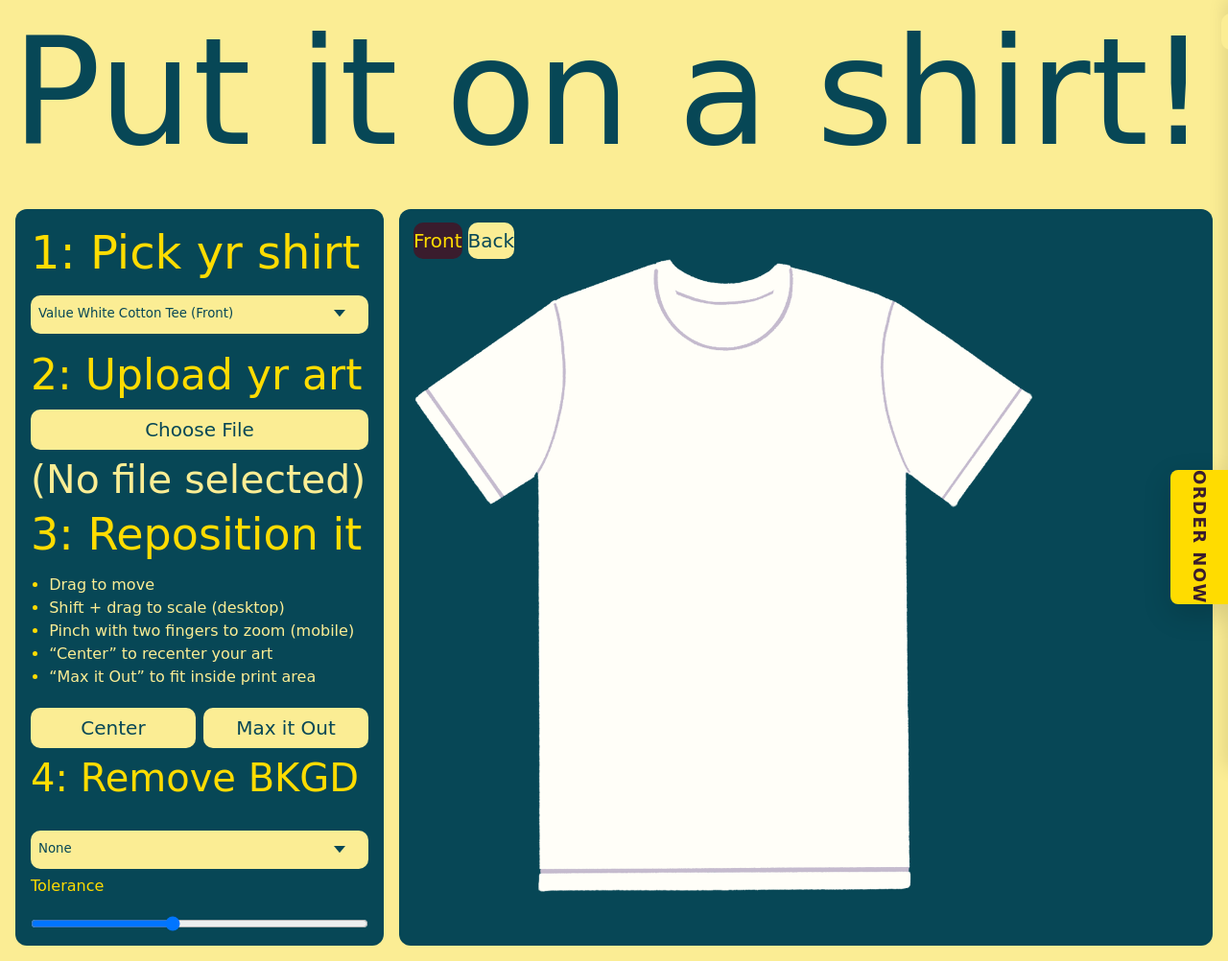
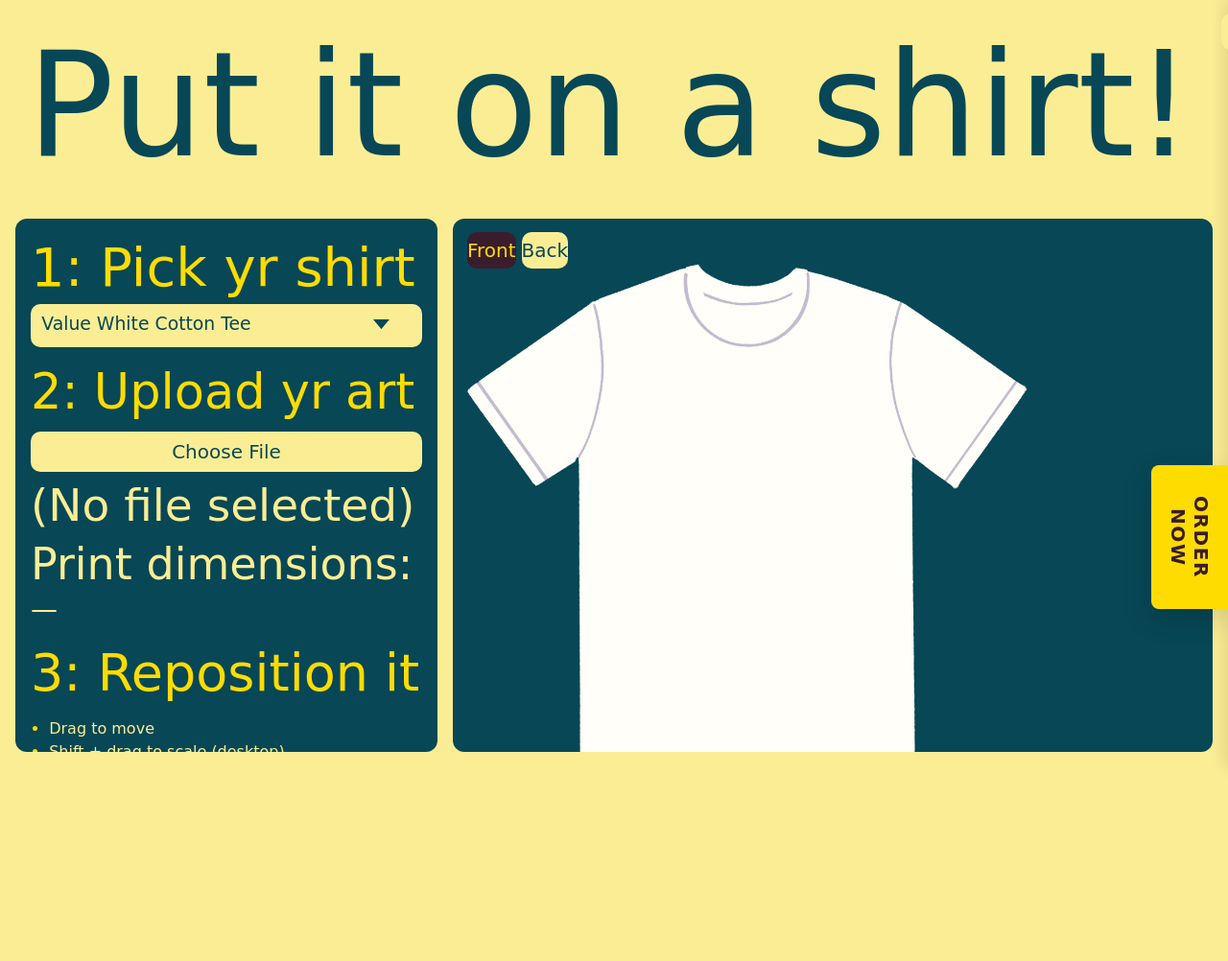
Before and after one commit to gorilla-screenprinting/QuickTees, a website: page docs/index.html in a window 1280 px wide. Shown: the whole page at 96% size. After the commit the page ends 800 px from the top, so only its background shows below. Drawn offline with Linux system fonts and the light colour scheme; no server answers; a web font is replaced by a local one.

Commit message:
made some styling/formatting tweaks for different viewport sizes

```diff
--- a/docs/index.html
+++ b/docs/index.html
@@ -65,17 +65,6 @@
       </div>
     </div>
 
-
-    <!-- Placement -->
-    <div class="qt-op-field">
-      <label>Placement</label>
-      <div class="qt-op-row" role="radiogroup" aria-label="Placement">
-        <label><input type="radio" name="qtPlacement" id="qtPlacementFront" value="front" checked> Front</label>
-        <label style="margin-left: 1rem;"><input type="radio" name="qtPlacement" id="qtPlacementBack" value="back">
-          Back</label>
-      </div>
-    </div>
-
     <!-- Notes -->
     <div class="qt-op-field">
       <label for="qtNotes">Notes (optional)</label>
@@ -107,6 +96,7 @@
     <span class="qt-panel-handle__text">ORDER NOW</span>
   </button>
 
+  <div class="page-shell">
     <div class="fitline-wrap">
       <h1 class="fitline">
         <span>Put it on a shirt!</span>
@@ -115,7 +105,7 @@
 
     <div class="app">
       <aside class="panel" aria-label="Controls">
-      <div class="field">
+        <div class="field field-inline">
           <label for="blankSelect" class="field-label fitline">1: Pick yr shirt</label>
           <!-- BagelSelect: BLANKS (keeps your #blankSelect for app.js) -->
           <div class="bagel-select" data-name="blank">
@@ -135,6 +125,10 @@
         <button type="button" id="artFileBtn" class="primary">Choose File</button>
         <div id="artFileName" class="muted fitline">(No file selected)</div>
 
+        <div class="field">
+          <label class="muted fitline">Print dimensions:</label>
+          <div id="sizeReadout" class="muted">—</div>
+        </div>
 
         <div class="field">
           <h1 class="fitline">3: Reposition it</h1>
@@ -184,10 +178,7 @@
             <input id="bgFeather" type="range" min="0" max="3" step="1" value="1" />
           </div>
 
-        <div class="field">
-          <label class="fitline">Print dimensions:</label>
-          <div id="sizeReadout" class="muted">—</div>
-        </div>
+
 
       </aside>
 
@@ -205,6 +196,7 @@
         </div>
       </main>
     </div>
+  </div>
 
   <script defer src="./config/tiers.js"></script>
   <script defer src="./js/bagel-select.js"></script>
--- a/docs/js/bagel-select.js
+++ b/docs/js/bagel-select.js
@@ -14,6 +14,8 @@
     const isOpen = () => root.hasAttribute('aria-open');
 
     function currentIndex(){
+      const hot = options.findIndex(o => o.getAttribute('aria-current') === 'true');
+      if (hot >= 0) return hot;
       const v = nat.value;
       return Math.max(0, options.findIndex(o => o.dataset.value === v));
     }
@@ -29,6 +31,7 @@
         const text = options[idx].textContent;
         lab.textContent = text;
         nat.value = v;
+        setActive(idx);
         if (fireChange) nat.dispatchEvent(new Event('change', {bubbles:true}));
       }
     }
--- a/docs/style.css
+++ b/docs/style.css
@@ -12,7 +12,7 @@
   --radius-sm: 8px;
   --gap: 16px;
   --shadow: 0 10px 20px rgba(0, 0, 0, .18);
-  --control-h: 2.6rem;
+  --control-h: 2.8rem;
   --arrow-w: .9em;
   --pad-x: .6em;
   --panel-w: clamp(360px, 50vw, 560px);
@@ -39,7 +39,7 @@
 
 html,
 body {
-  height: 100%;
+  min-height: 100%;
 }
 
 body {
@@ -49,6 +49,13 @@ body {
   -webkit-font-smoothing: antialiased;
   -moz-osx-font-smoothing: grayscale;
   text-rendering: optimizeLegibility;
+  margin: 0;
+  padding: var(--gap);
+  height: 100dvh;
+  min-height: 100dvh;
+  display: flex;
+  flex-direction: column;
+  gap: var(--gap);
 }
 
 h1 {
@@ -114,19 +121,38 @@ h1 {
 /* ========================
    Layout
 ======================== */
+.page-shell {
+  width: min(1400px, 100%);
+  margin: 0 auto;
+  display: flex;
+  flex-direction: column;
+  gap: var(--gap);
+  flex: 1 1 0;   /* keep it a flex child that fills the body */
+  min-height: 0; /* allow children to shrink within the viewport */
+}
+
+
 .app {
   display: grid;
-  grid-template-columns: clamp(320px, 30vw, 440px) 1fr;
+  grid-template-columns: clamp(320px, 35vw, 440px) 1fr;
+  grid-template-rows: minmax(0, 1fr);
   gap: var(--gap);
-  height: 100%;
-  padding: var(--gap);
+  align-items: stretch;
+  flex: 1 1 0;
+
+  min-height: 0;
+  padding: 0;
+  overflow: hidden;
 }
+
 
 .stage {
   position: relative;
   background: var(--panel);
   border-radius: var(--radius);
   overflow: hidden;
+  height: 100%;
+  min-height: 0;
 }
 
 #stage {
@@ -143,10 +169,12 @@ h1 {
   background: var(--panel);
   border-radius: var(--radius);
   padding: var(--gap);
+  height: 100%;
+  min-height: 0;
   overflow: auto;
 }
 
-.panel :where(h1, h2, label) {
+.panel :where(h1, h2,) {
   margin-bottom: 12px;
   color: var(--ink);
 }
@@ -294,6 +322,8 @@ select option {
 .bagel-select {
   position: relative;
   font-family: inherit;
+  --bagel-h: var(--control-h);
+  --bagel-font: clamp(15px, calc(var(--bagel-h) * 0.42), 20px);
 }
 
 .bagel-trigger {
@@ -302,14 +332,16 @@ select option {
   align-items: center;
   justify-content: space-between;
   gap: .6em;
-  padding: .55em calc(var(--pad-x) + var(--arrow-w) + .3em) .7em var(--pad-x);
+  padding: .5em calc(var(--pad-x) + var(--arrow-w) + .3em) .65em var(--pad-x);
   border: none;
   border-radius: 10px;
   background: var(--bg);
   color: var(--panel);
-  line-height: 1.18;
+  line-height: 1.2;
   cursor: pointer;
-  min-height: 3em;
+  font-size: var(--bagel-font);
+  font-weight: 400;
+  min-height: var(--bagel-h);
 }
 
 .bagel-trigger:focus-visible {
@@ -326,8 +358,8 @@ select option {
 
 .bagel-list {
   position: absolute;
-  inset: auto 0 0 0;
-  transform: translateY(4px);
+  inset: calc(100% + 4px) 0 auto 0;
+  transform: none;
   max-height: 240px;
   overflow: auto;
   background: var(--bg);
@@ -366,17 +398,37 @@ select option {
   display: none;
 }
 
+.bagel-list li:hover {
+  background: var(--accent);
+  color: var(--ink);
+}
+.bagel-list li:active {
+  background: var(--ink);
+  color: var(--panel);
+}
+
+.bagel-list li:focus-visible {
+  outline: 2px solid var(--accent);
+  outline-offset: 2px;
+}
+
+#sizeReadout {
+  font-size: clamp(12px, 10vw, 28px);
+}
+
+
 /* ========================
    Mobile
 ======================== */
-@media (max-width:900px) {
+@media (max-width:800px) {
   .app {
     grid-template-columns: 1fr;
-    height: 100dvh;
+    grid-auto-rows: auto;
   }
 
   .stage {
-    height: calc(100dvh - 500px);
+    height: auto;
+    min-height: 50vh;
   }
 }
 
@@ -508,8 +560,8 @@ select option {
   top: 70%;
   right: 0;
   transform: translateY(-50%);
-  width: 60px;
-  height: 140px;
+  width: 80px;
+  height: 150px;
   border: none;
   border-radius: 8px 0 0 8px;
   background: var(--ink, #111);
@@ -519,7 +571,30 @@ select option {
   z-index: 10000;
   transition: right 240ms ease;
   outline: none;
+  overflow: hidden; /* contain glimmer */
   -webkit-tap-highlight-color: transparent;
+}
+
+.qt-panel-handle::after {
+  content: "";
+  position: absolute;
+  inset: -5% -10%;
+  background: linear-gradient(40deg, transparent 40%, var(--bg) 40%, var(--bg) 60%, transparent 60%);
+  transform: translateY(-180%);
+  animation: qtGlimmer 6s linear infinite;
+  pointer-events: none;
+  filter: none;
+  opacity: 1;
+}
+
+@keyframes qtGlimmer {
+  0%   { transform: translateY(-180%); }  /* fully out of view */
+  25%  { transform: translateY(-140%); }  /* slow entry */
+  45%  { transform: translateY(-100%); }  /* slow drift near top */
+  55%  { transform: translateY(140%); }   /* fast burst through bottom */
+  65%  { transform: translateY(-100%); }  /* fast lift away */
+  85%  { transform: translateY(-140%); }  /* slowing toward exit */
+  100% { transform: translateY(-180%); }  /* back out of view */
 }
 
 .qt-panel-handle,
@@ -542,7 +617,7 @@ select option {
   text-orientation: mixed;
   font-weight: 800;
   letter-spacing: .08em;
-  font-size: 18px;
+  font-size: 20px;
 }
 
 .qt-order-panel.is-open~.qt-panel-handle {
```
Also changed, not shown: docs/assets/shirt_blanks/manifest.json. Lines whose indentation alone changed are shown as unchanged.
